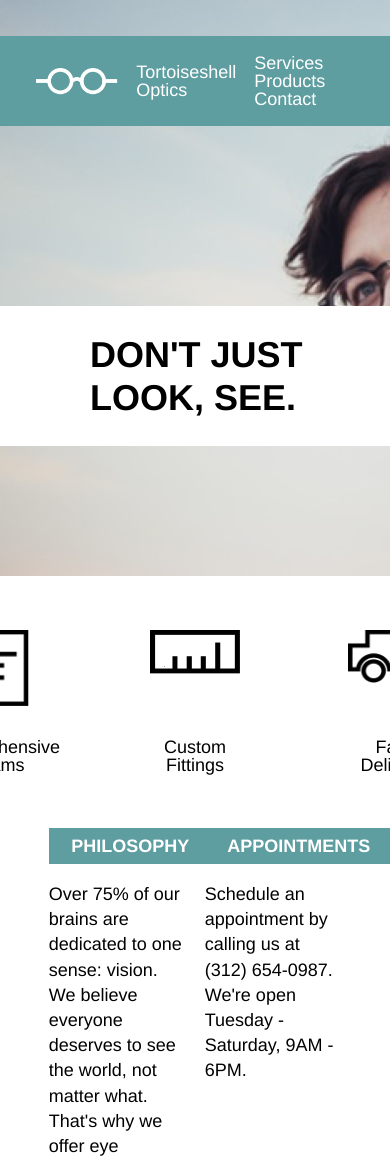
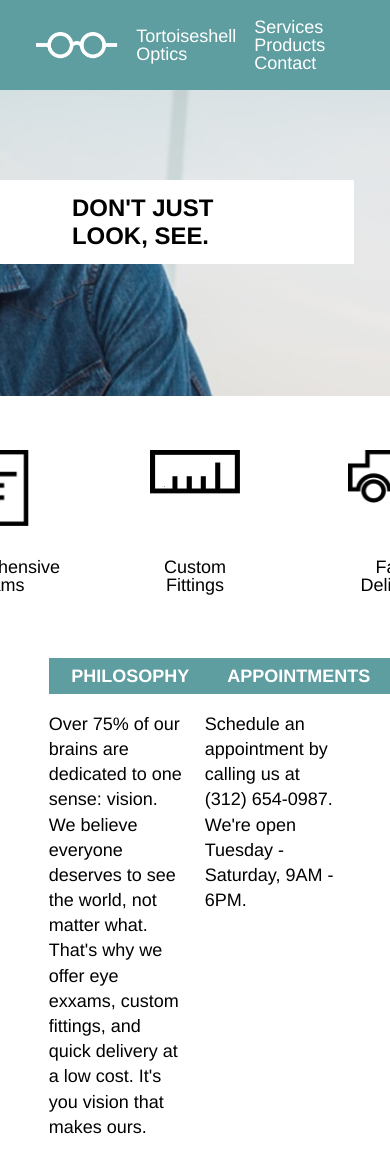
Before and after one commit to Greenka236/TortoiseshellOptics, a plain HTML site: page index.html in a window 390 px wide. Shown: the top 1156 px of the page. Drawn offline with Linux system fonts and the light colour scheme.

Commit message:
Table media query add

```diff
--- a/resources/css/style.css
+++ b/resources/css/style.css
@@ -99,7 +99,7 @@ figure img {
 
 .philosophy, .appointments {
   width: 35%;
-  padding: 0 2.5%;
+  padding: 2.5%;
 }
 
 .header {
@@ -120,7 +120,6 @@ footer {
   max-width: 960px;
   margin: 5rem auto 0 auto;
   background-color: azure;
-  padding: 4rem;
 }
 
 footer img {
@@ -132,4 +131,31 @@ footer img {
   color: black;
   display: flex;
   align-items: center;
+  padding: 4rem;
 }
+
+@media only screen and (max-width: 1024px) {
+  .main_banner {
+    height: 22rem;
+    padding: 0;
+    background-position: center;
+  }
+
+  .container {
+    max-width: 100%;
+    margin: 0;
+  }
+
+  header {
+    margin: 0;
+  }
+
+  .headline {
+    padding: 0.75rem 4rem;
+    margin: 5rem 2rem auto auto;
+  }
+
+  .headline span {
+    font-size: 1.33rem;
+  }
+}
```
